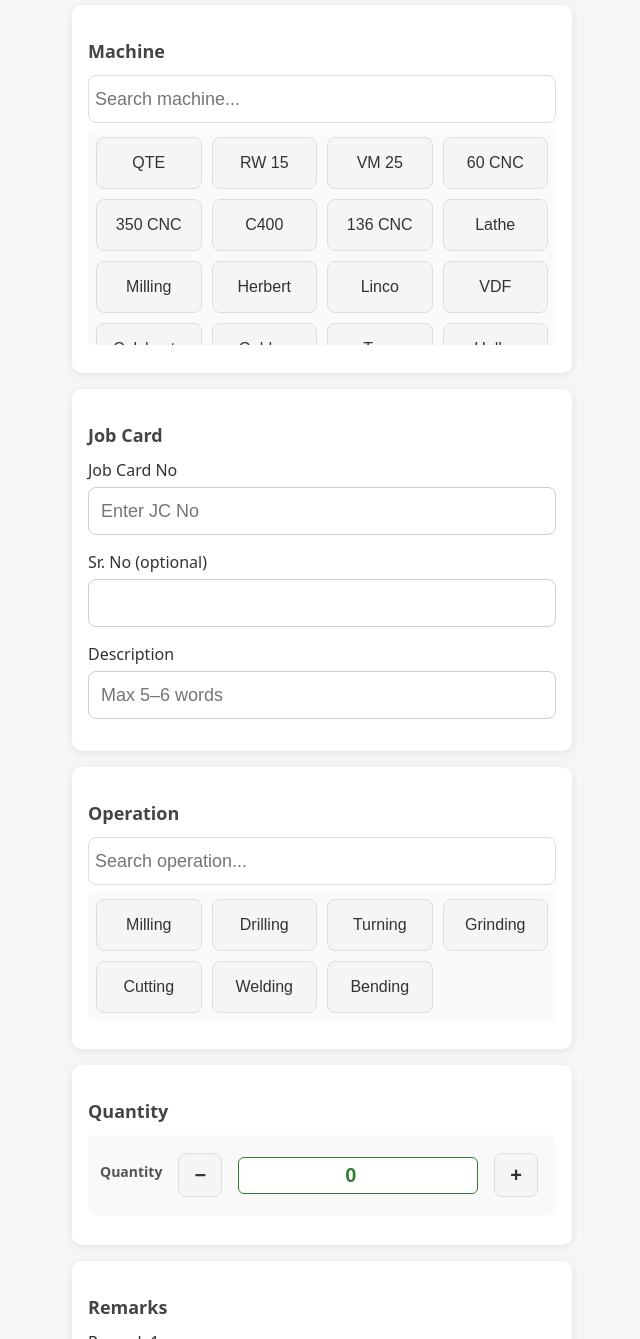
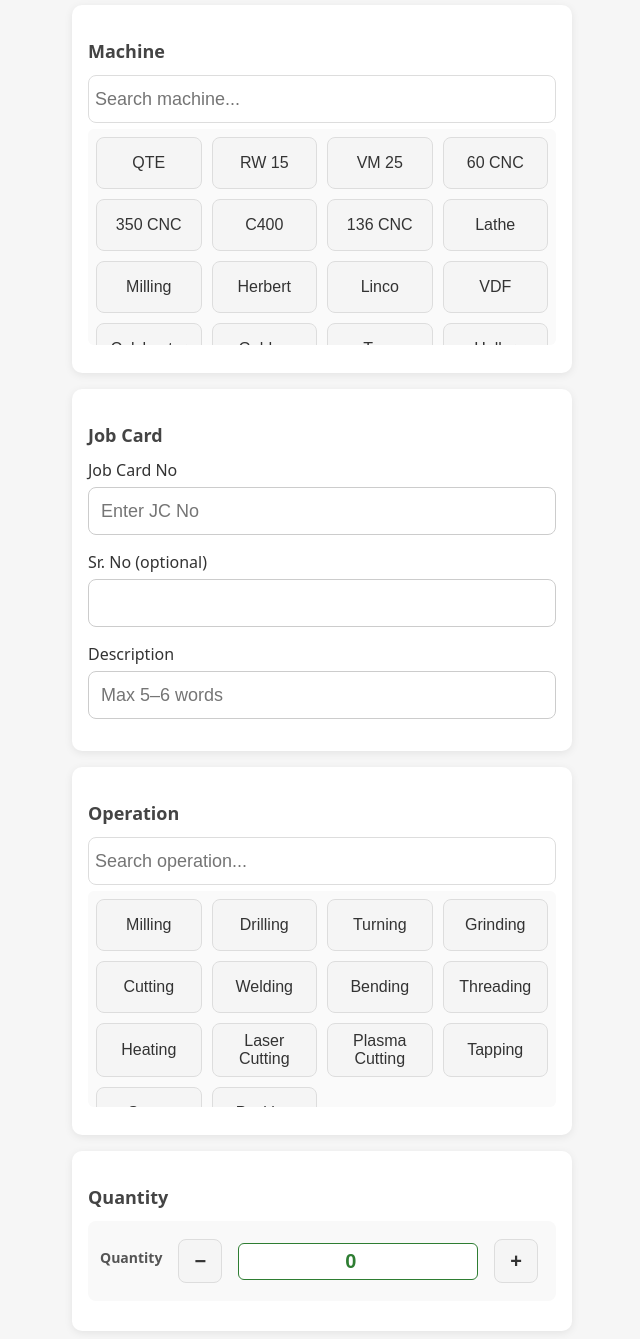
Before and after one commit to zahrahmerchant/production-pwa, a website: page index.html in a window 1280 px wide. Shown: the part 1057-2396 px from the top of the page, without its empty margins (318-958 px from the left). Drawn offline with Linux system fonts and the light colour scheme; no server answers.

Commit message:
improvements

```diff
--- a/lists.json
+++ b/lists.json
@@ -116,6 +116,13 @@
         "Grinding",
         "Cutting",
         "Welding",
-        "Bending"
+        "Bending",
+        "Threading",
+        "Heating",
+        "Laser Cutting",
+        "Plasma Cutting",
+        "Tapping",
+        "Setup",
+        "Packing"
     ]
 }
--- a/style.css
+++ b/style.css
@@ -1,3 +1,19 @@
+/* Ensure grid buttons wrap text and stay clickable */
+.grid-btn,
+#operatorGrid button,
+#machineGrid button,
+#operationGrid button {
+    white-space: normal;
+    word-break: break-word;
+    overflow-wrap: break-word;
+    padding: 8px 12px;
+    min-width: 80px;
+    max-width: 100%;
+    box-sizing: border-box;
+    text-align: center;
+    display: inline-block;
+}
+
 body {
     font-family: system-ui, sans-serif;
     padding: 20px;
```
